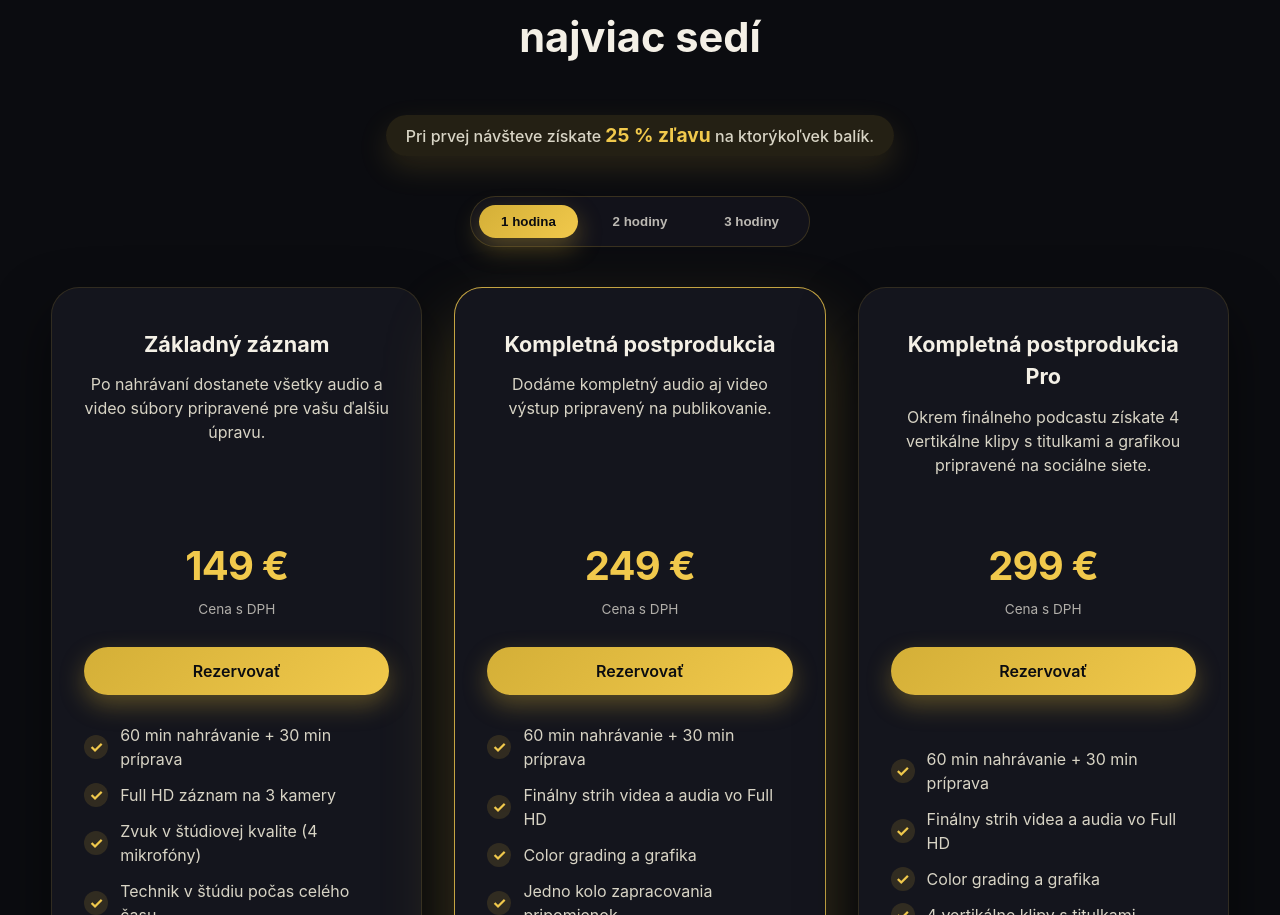
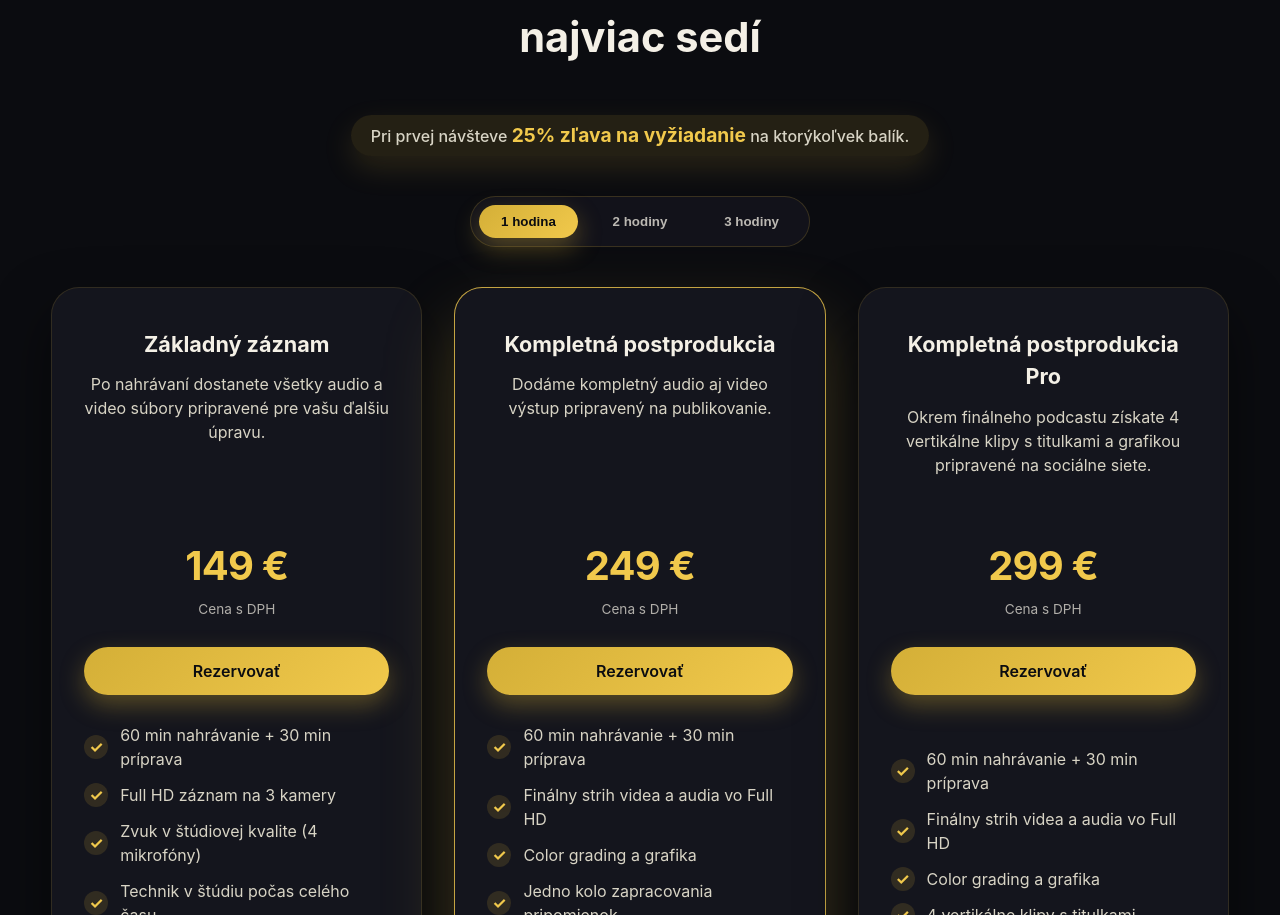
Before and after one commit to Jar1s/grindcast-studio-web, a React (Vite) app: page / in a window 1280 px wide. Shown: the part 1475-2390 px from the top of the page. Built offline with nearby package versions, Linux system fonts and the light colour scheme.

Commit message:
Update discount message: 25% zľava na vyžiadanie pri prvej návšteve

```diff
--- a/src/App.jsx
+++ b/src/App.jsx
@@ -546,7 +546,7 @@ function App() {
             <span className="section-overline">Cenník</span>
             <h2>Vyberte si balík, ktorý vám najviac sedí</h2>
             <p className="pricing-subtitle single-line">
-              Pri prvej návšteve získate <strong>25 % zľavu</strong> na ktorýkoľvek balík.
+              Pri prvej návšteve <strong>25% zľava na vyžiadanie</strong> na ktorýkoľvek balík.
             </p>
           </div>
           <div className="pricing-tabs" role="tablist" aria-label="Dĺžka nahrávania">
```
